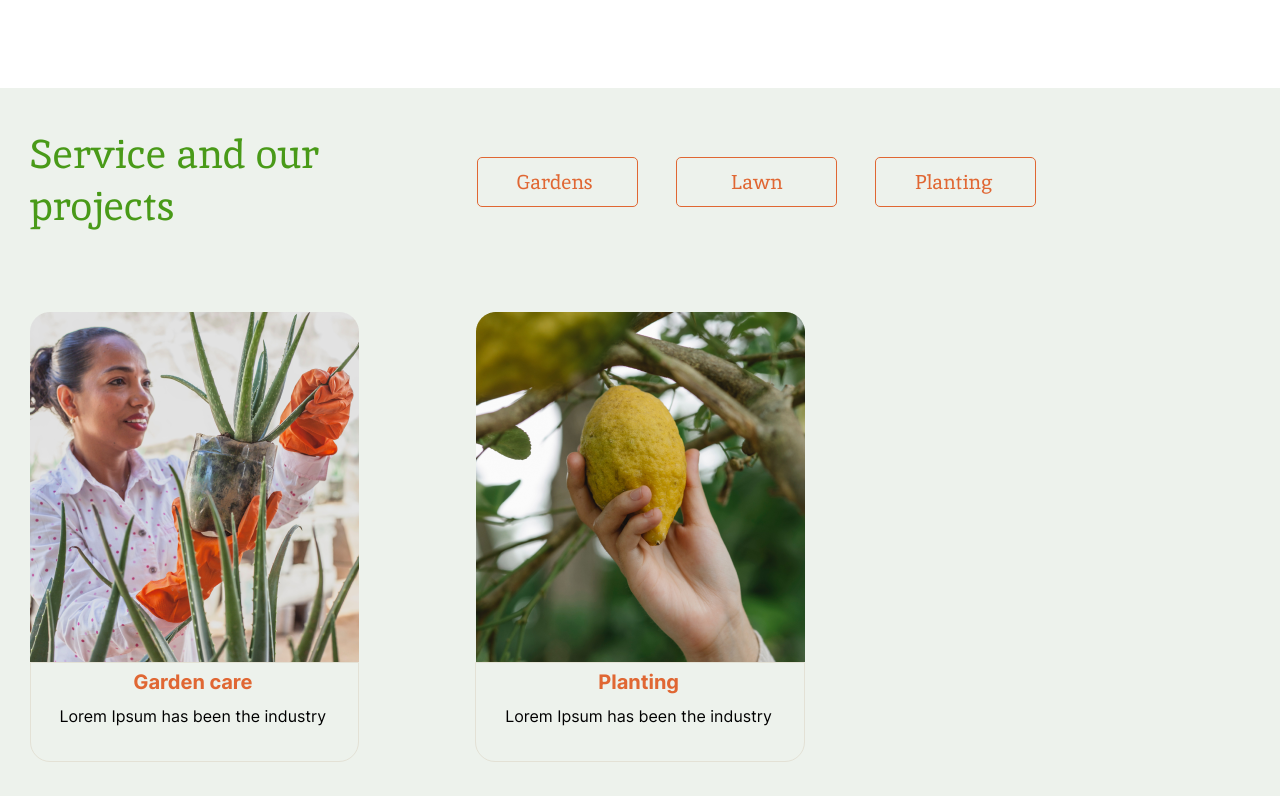
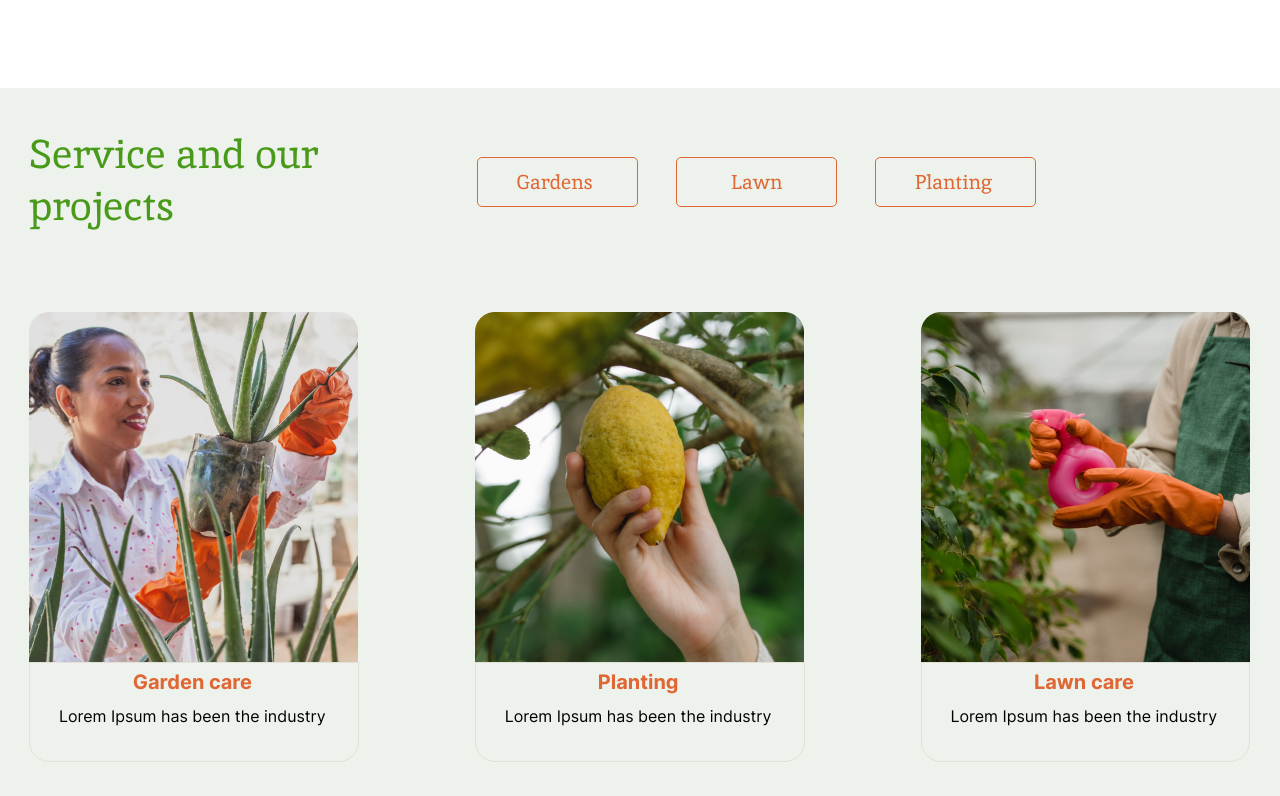
Before and after one commit to Halcolivan/Plants, a website: page plants/index.html in a window 1280 px wide. Shown: the part 1244-2040 px from the top of the page. Drawn offline with Linux system fonts and the light colour scheme; files whose address does not match are found by name.

Commit message:
feat: removed the service__wrapper class from the service.scss file

```diff
--- a/plants/index.html
+++ b/plants/index.html
@@ -66,7 +66,7 @@
     </section>
 
     <section id="service" class="service">
-      <div class="service__wrapper">
+      <div class="wrapper">
         <div class="service__head">
           <h2 class="text-colored">Service and our projects</h2>
           <div class="service__buttons">
--- a/plants/sass/layouts/_service.scss
+++ b/plants/sass/layouts/_service.scss
@@ -1,10 +1,6 @@
 .service {
   background: $color-backgraund;
   padding: 40px 0 121px 0;
-}
-.service__wrapper {
-  max-width: 1221px;
-  margin: 0 auto;
 }
 .service__head {
   display: flex;
```
Also changed, not shown: plants/sass/layouts/_wrapper.scss (line endings or trailing spaces), plants/sass/style.css, 1 other file.
